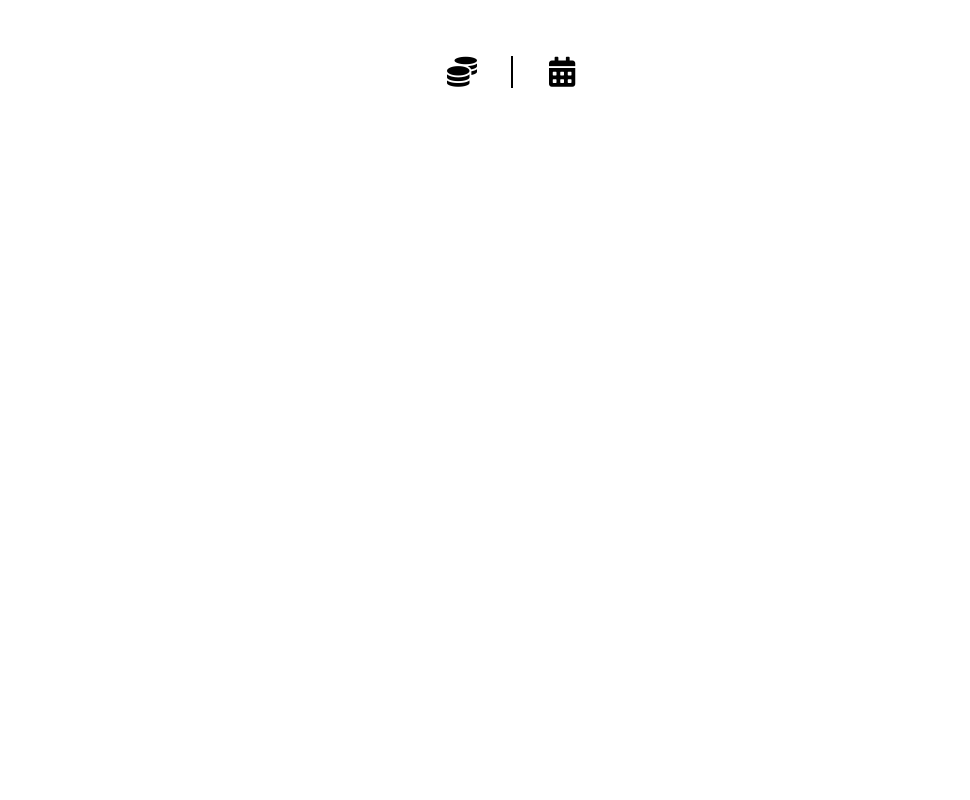
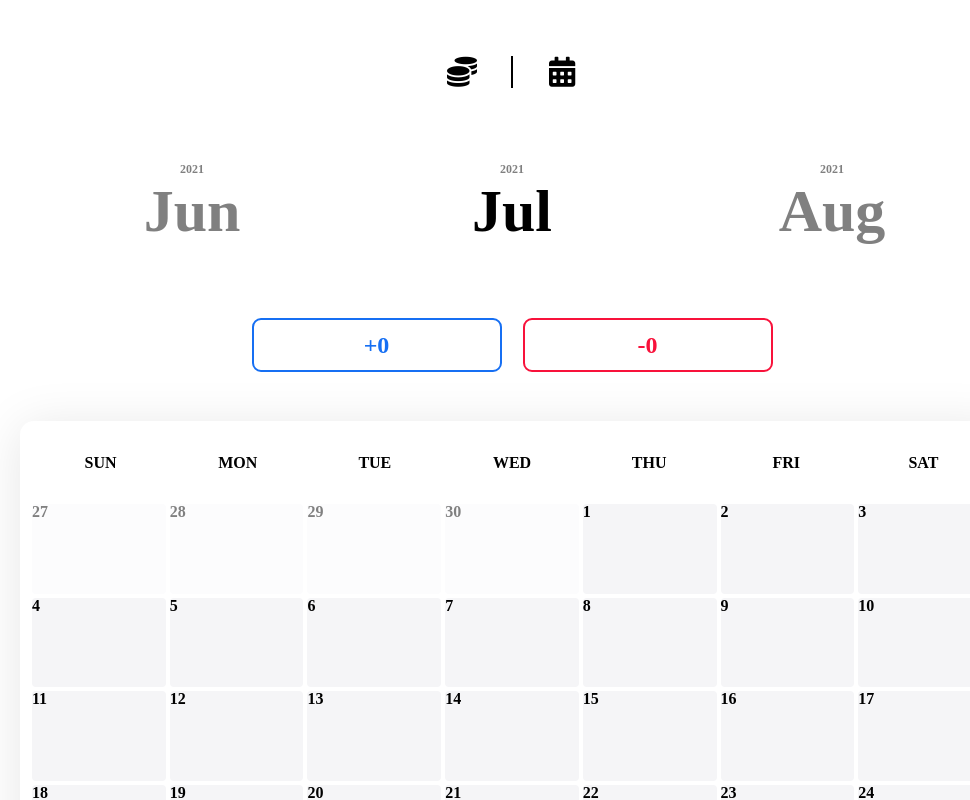
Before and after one commit to sangyun5108/BCSDproject, a React (Create React App) app: page /calender in a window 1280 px wide. Shown: the top 800 px of the page, without its empty margins (128-1098 px from the left). Built offline with nearby package versions, Linux system fonts and the light colour scheme.

Commit message:
dev_branch merge
accountbook과 merge해서 충돌나는 부분 수정했습니다.

```diff
--- a/src/components/Calender.js
+++ b/src/components/Calender.js
@@ -1,5 +1,4 @@
 import React  from 'react'
-import { useSelector } from 'react-redux'
 import styled from'styled-components'
 import MainCalender from './MainCalender'
 import DateViewer from './DateViewer'
@@ -43,21 +42,16 @@ const CalenderWrap = styled.div`
     box-shadow : 0 5px 50px rgb(0 0 0 / 10%);
 `
 function Calender(){
-    const {year,month} = useSelector((state => ({
-        year : (state.showListReducer).year,
-        month : (state.showListReducer).month
-    })))
-    const date = new Date(year, month)
     return (
         <Wrap>
             <Header>
-                <DateViewer date = {date}/>
+                <DateViewer/>
             </Header>
             <ContentContainer>
-                <TotalAmounts today = {date}/>
+                <TotalAmounts/>
                 <CalenderWrap>
                     <CalenderHeader/>
-                    <MainCalender today = {date}/>
+                    <MainCalender/>
                 </CalenderWrap>
             </ContentContainer>
         </Wrap>
--- a/src/components/CalenderHeader.js
+++ b/src/components/CalenderHeader.js
@@ -1,26 +1,26 @@
-// import React from 'react'
-// import styled from 'styled-components'
-// const Header = styled.div`
-//     display : grid;
-//     grid-template-columns: repeat(7,1fr);
-//     grid-row-gap: 4px;
-//     height : 15%;
-// `
-// const DayOfWeek = styled.div`
-//     display : flex;
-//     justify-content : center;
-//     align-items : center;
-//     font-weight : 600;
-//     font-size : 16px;
-//     line-height : 20px;
-//     text-align : center;
-// `
-// function CalenderHeader(){
-//     const dayArray = ['SUN','MON','TUE','WED','THU','FRI','SAT']
-//     return (
-//         <Header>
-//             {dayArray.map((day,index) => <DayOfWeek key={index}>{day}</DayOfWeek>)}
-//         </Header>
-//     )
-// }
-// export default CalenderHeader
+import React from 'react'
+import styled from 'styled-components'
+const Header = styled.div`
+    display : grid;
+    grid-template-columns: repeat(7,1fr);
+    grid-row-gap: 4px;
+    height : 15%;
+`
+const DayOfWeek = styled.div`
+    display : flex;
+    justify-content : center;
+    align-items : center;
+    font-weight : 600;
+    font-size : 16px;
+    line-height : 20px;
+    text-align : center;
+`
+function CalenderHeader(){
+    const dayArray = ['SUN','MON','TUE','WED','THU','FRI','SAT']
+    return (
+        <Header>
+            {dayArray.map((day,index) => <DayOfWeek key={index}>{day}</DayOfWeek>)}
+        </Header>
+    )
+}
+export default CalenderHeader
--- a/src/components/DateViewer.js
+++ b/src/components/DateViewer.js
@@ -1,7 +1,7 @@
 import React from 'react'
 import styled from 'styled-components'
 import { useDispatch, useSelector } from 'react-redux'
-import { Month, Year } from '../redux/actions'
+import { DateSet } from '../redux/actions'
 const Controler = styled.div`
     display : flex;
     justify-content : center;
@@ -34,16 +34,18 @@ const monthList = [
     'Jan','Feb','Mar','Apr','May','Jun','Jul','Aug','Sep','Oct','Nov','Dec','Jan'
 ]
 
-function DateViewer({date}){//날짜 출력
-    const month = date.getMonth()
+function DateViewer(){//날짜 출력
+    const {year,month} = useSelector((state => ({
+        year : (state.showListReducer).year,
+        month : (state.showListReducer).month
+    })))
+    let date = new Date(year,month)
     const dispatch = useDispatch()
     const onIncrease = () =>{
-        dispatch(Month(date.getMonth(date.setMonth(month+1))))
-        dispatch(Year(date.getFullYear()))
+        dispatch(DateSet(date.getFullYear(),date.getMonth(date.setMonth(month+1))))
     }
     const onDecrease = () =>{
-        dispatch(Month(date.getMonth(date.setMonth(month-1))))
-        dispatch(Year(date.getFullYear()))
+        dispatch(DateSet(date.getFullYear(),date.getMonth(date.setMonth(month-1))))
     }
     return(
         <DateSetContainer>
--- a/src/components/MainCalender.js
+++ b/src/components/MainCalender.js
@@ -81,9 +81,14 @@ const useWeekArray = (today, lists) => {
     return weekArray
 }
 
-function MainCalender({today}){
+function MainCalender(){
     const list = useSelector((state)=> (state.incomeExpeditureReducer).list)
     const {blueBtn, redBtn} = useSelector((state) => state.showListReducer)
+    const {year,month} = useSelector((state => ({
+        year : (state.showListReducer).year,
+        month : (state.showListReducer).month
+    })))
+    let today = new Date(year,month)
     let accountList = []
     if(blueBtn && !redBtn){
         accountList = list.filter(account => account.type === 'INCOME' &&
@@ -97,7 +102,7 @@ function MainCalender({today}){
         accountList = list.filter(account => account.year === today.getFullYear() &&
             account.month === today.getMonth())
     }
-    console.log(accountList)
+
     const weekArray = useWeekArray(today, accountList)
     return (
         <Wrap>
--- a/src/components/TotalAmounts.js
+++ b/src/components/TotalAmounts.js
@@ -1,7 +1,8 @@
 import React from 'react'
 import { useSelector,useDispatch } from 'react-redux'
 import styled from 'styled-components'
-import { BlueBtn, RedBtn } from '../redux/actions'
+import { Btn, Type } from '../redux/actions'
+import useFilterList from '../hooks/useFilterList'
 
 const TotalMoney = styled.div`
     width : 100%;
@@ -40,9 +41,15 @@ const ExpeditureButton = styled.div`
     background : ${clicked => clicked.clicked ?'#f8123b':'white'};
 `
 
-function TotalAmounts({today}){
+function TotalAmounts(){
     const lists = useSelector((state) => state.incomeExpeditureReducer.list)
     const {blueBtn, redBtn} = useSelector((state) => state.showListReducer)
+    const {year,month} = useSelector((state => ({
+        year : (state.showListReducer).year,
+        month : (state.showListReducer).month
+    })))
+    console.log(blueBtn,redBtn)
+    let today = new Date(year,month)
     let newBlueBtn = blueBtn
     let newRedBtn = redBtn
     const dispatch = useDispatch()
@@ -50,36 +57,29 @@ function TotalAmounts({today}){
         if(newBlueBtn){
             newBlueBtn = false
             newRedBtn = false
+            dispatch(Type('incomeExpediture'))
         }else{
             newBlueBtn = true
             newRedBtn = false
+            dispatch(Type('INCOME'))
         }
-        dispatch(BlueBtn(newBlueBtn))
-        dispatch(RedBtn(newRedBtn))
+        dispatch(Btn(newRedBtn,newBlueBtn))
+
     }
     const clickExpeditureBtn = () => {
         if(newRedBtn){
             newBlueBtn = false
             newRedBtn = false
+            dispatch(Type('incomeExpediture'))
         }else{
             newBlueBtn = false
             newRedBtn = true
+            dispatch(Type('EXPEDITURE'))
         }
-        dispatch(BlueBtn(newBlueBtn))
-        dispatch(RedBtn(newRedBtn))
+        dispatch(Btn(newRedBtn,newBlueBtn))
     }
-    let totalIncome = lists.filter(account =>
-        account.type === 'INCOME' &&
-        account.year === today.getFullYear() &&
-        account.month === today.getMonth())
-        .map(account => account.amount)
-        .reduce((a,b)=>a+b,0)
-    let totalExpediture = lists.filter(account =>
-        account.type === 'EXPEDITURE' &&
-        account.year === today.getFullYear() &&
-        account.month === today.getMonth())
-        .map(account => account.amount)
-        .reduce((a,b)=>a+b,0)
+    let totalIncome = useFilterList('INCOME',month,year).reduce((a,b)=>a+b.amount,0)
+    let totalExpediture = useFilterList('EXPEDITURE',month,year).reduce((a,b)=>a+b.amount,0)
     return (
         <TotalMoney>
             <IncomeButton onClick={() => clickIncomeBtn()} clicked={blueBtn}>+{totalIncome}</IncomeButton>
--- a/src/components/showList.js
+++ b/src/components/showList.js
@@ -4,7 +4,7 @@ import styled from 'styled-components';
 import transformation from '../utils/transformation';
 import useGiveSum from '../hooks/useGiveSum';
 import useFilterList from '../hooks/useFilterList';
-import {Date,Type,DeleteList,Btn} from '../redux/actions';
+import {DateSet,Type,DeleteList,Btn} from '../redux/actions';
 import store from '../redux/store';
 
 const Wrapper = styled.div`
@@ -167,7 +167,7 @@ const ShowList = () => {
     const {list:lists} = useSelector((state)=>state.incomeExpeditureReducer);
     const {blueBtn,redBtn} = useSelector((state)=>state.showListReducer);
     const dispatch = useDispatch();
-
+    console.log(blueBtn,redBtn)
     let {type,month,year} = useSelector((state)=>state.showListReducer);
     let newMonth = month;
     let newRightMonth = newMonth+1===12?0:newMonth+1;
@@ -191,7 +191,7 @@ const ShowList = () => {
                 newYear-=1;
             }
         }
-        dispatch(Date(newYear,newMonth));
+        dispatch(DateSet(newYear,newMonth));
     }
 
     incomeSum = useGiveSum('INCOME',month,year);
@@ -216,8 +216,7 @@ const ShowList = () => {
         }
 
         dispatch(Btn(newRedBtn,newBlueBtn));
-        // dispatch(BlueBtn(newBlueBtn));
-        // dispatch(RedBtn(newRedBtn));
+
         dispatch(Type(newType));
     }
 
--- a/src/pages/AccountBook.js
+++ b/src/pages/AccountBook.js
@@ -1,5 +1,5 @@
 import React from 'react';
-import ShowList from '../components/showList';
+import ShowList from '../components/showList'
 import styled from 'styled-components';
 import {useEffect} from 'react';
 import { useDispatch} from 'react-redux';
--- a/src/pages/MainPage.js
+++ b/src/pages/MainPage.js
@@ -3,7 +3,7 @@ import AccountBook from './AccountBook';
 import { Route,useHistory } from 'react-router';
 import styled from 'styled-components';
 import AddHistory from '../components/AddHistory';
-// import Calender from '../components/Calender';
+import Calender from '../components/Calender';
 
 const Wrapper = styled.div`
     width:100%;
@@ -48,7 +48,7 @@ const MainPage = () => {
         if(value==='account'){
             history.push('/');
         }else{
-            history.push('/calendar');
+            history.push('/calender');
         }
     }
 
@@ -60,7 +60,7 @@ const MainPage = () => {
                         <i className="fas fa-coins"></i>
                     </Btn>
                     <Stick></Stick>
-                    <Btn onClick={onClickBtn} value='calendar'>
+                    <Btn onClick={onClickBtn} value='calender'>
                         <i className="fas fa-calendar-alt"></i>
                     </Btn>
                 </BtnWrapper>
@@ -68,9 +68,9 @@ const MainPage = () => {
                 <Route exact path={'/'}>
                     <AccountBook/>
                 </Route>
-                {/* <Route path='/calendar'>
+                <Route path='/calender'>
                     <Calender/>
-                </Route> */}
+                </Route>
                 <Route path='/addHistory'>
                         <AddHistory/>
                 </Route>
--- a/src/redux/actions.js
+++ b/src/redux/actions.js
@@ -40,7 +40,7 @@ export const DeleteList = (list) => {
     }
 }
 
-export const Date = (year,month) => {
+export const DateSet = (year,month) => {
     return {
         type:DATE,
         year,
--- a/src/redux/reducers/incomeExpeditureReducer.js
+++ b/src/redux/reducers/incomeExpeditureReducer.js
@@ -15,7 +15,6 @@ export const incomeExpeditureReducer = (state=initialState,action) => {
                 date : new Date(),
                 incomeId:action.incomeId,
                 expeditureId:action.expeditureId
-
             }
         case INCOME:
             return {
```
